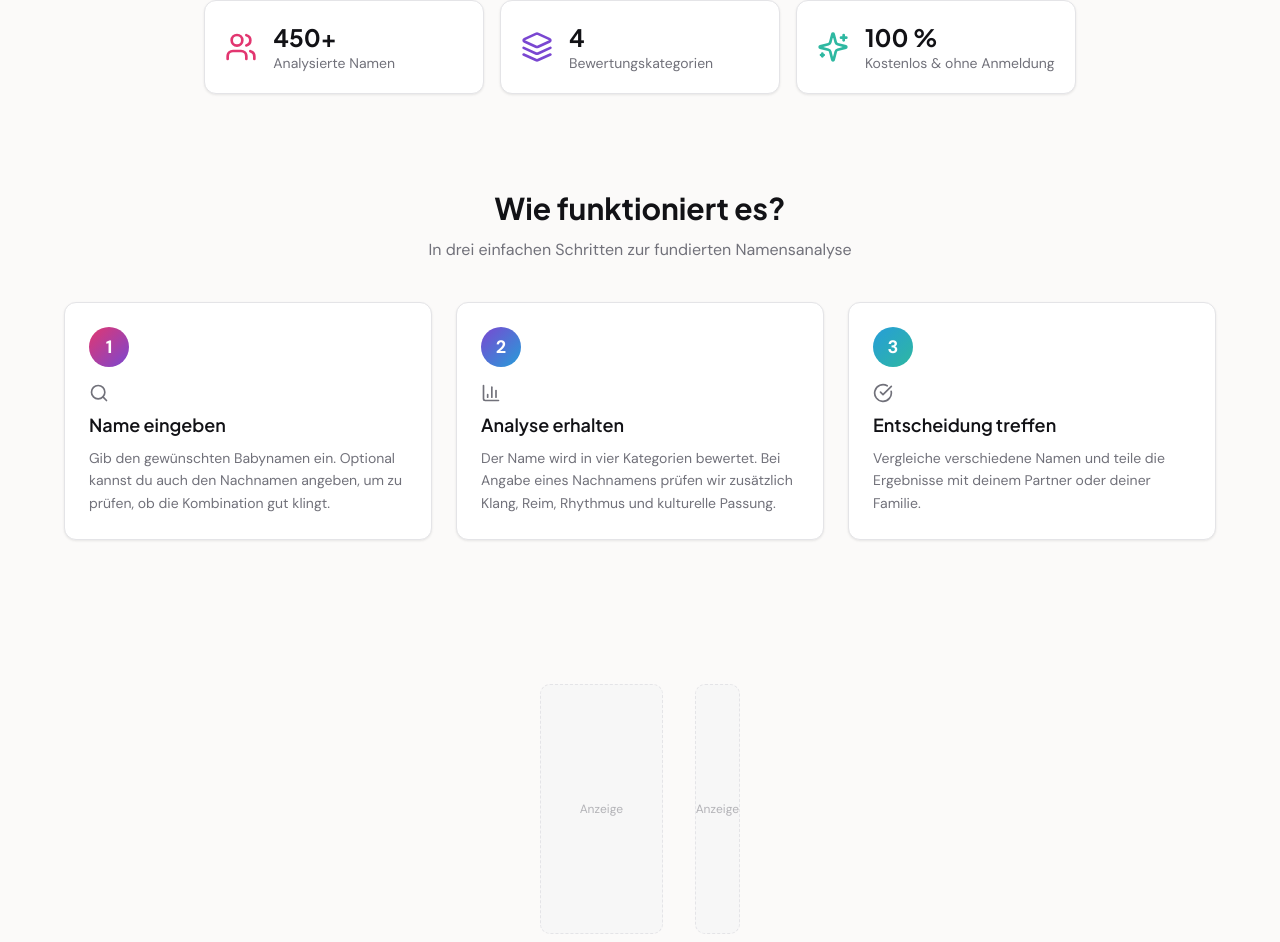
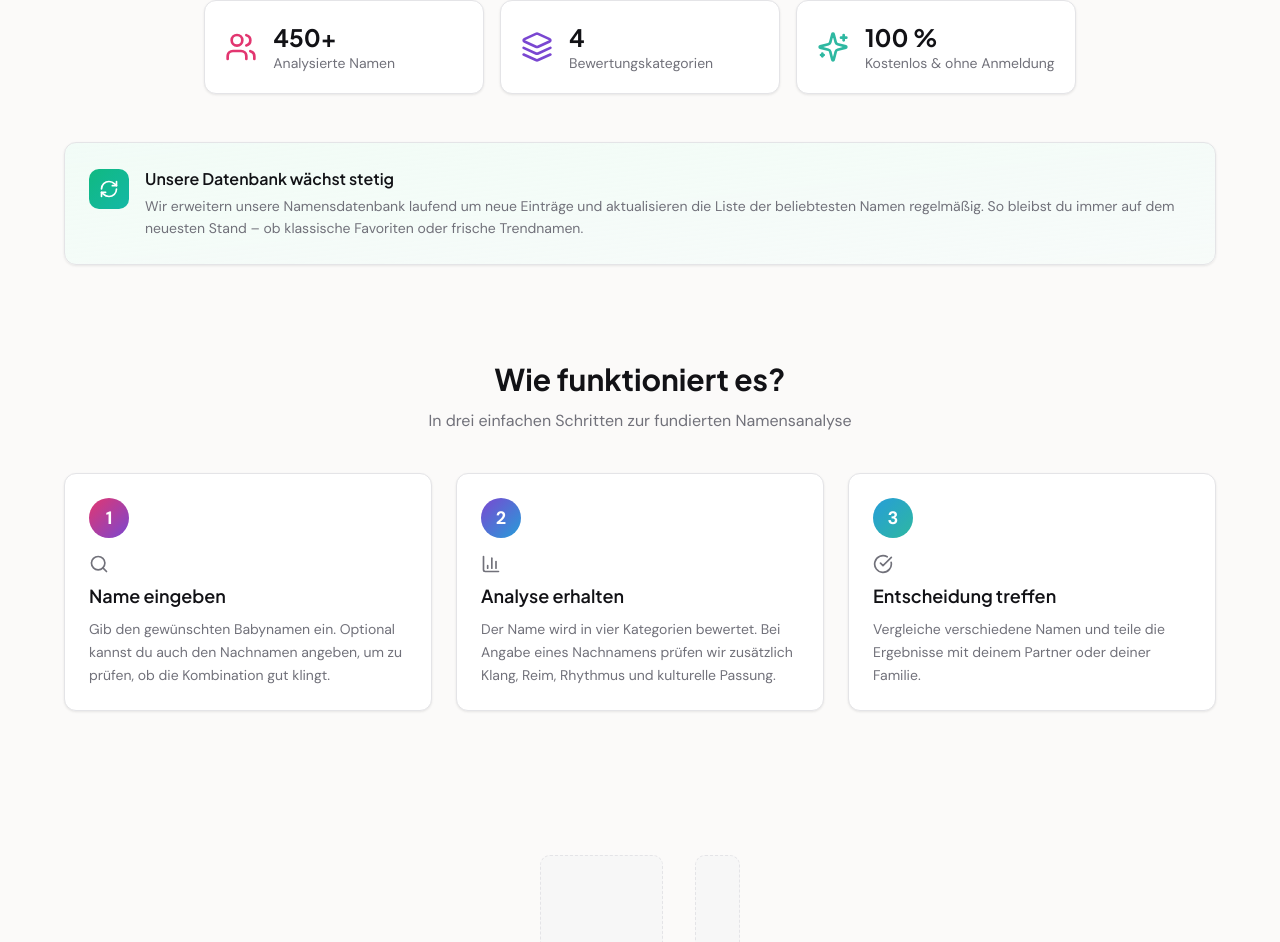
Before and after one commit to DocS61/newlevellife, a Next.js app in the folder nextjs_space/: page / in a window 1280 px wide. Shown: the part 1725-2667 px from the top of the page. Built offline with nearby package versions, Linux system fonts and the light colour scheme; no server answers; the database is empty.

Commit message:
Datenbank-Update-Hinweis auf Startseite

```diff
--- a/nextjs_space/components/homepage-client.tsx
+++ b/nextjs_space/components/homepage-client.tsx
@@ -10,7 +10,7 @@ import { InstallPrompt } from './install-prompt'
 import { TopNamesSection } from './top-names-section'
 import { blogArticles } from '@/lib/blog-data'
 import Link from 'next/link'
-import { Baby, Shield, Globe, Briefcase, TrendingUp, Search, BarChart3, CheckCircle, Lightbulb, HelpCircle, Heart, Share2, BookOpen, ArrowRight, Users, Layers, Sparkles } from 'lucide-react'
+import { Baby, Shield, Globe, Briefcase, TrendingUp, Search, BarChart3, CheckCircle, Lightbulb, HelpCircle, Heart, Share2, BookOpen, ArrowRight, Users, Layers, Sparkles, RefreshCw } from 'lucide-react'
 import { motion } from 'framer-motion'
 import { toast } from 'sonner'
 
@@ -201,6 +201,28 @@ export function HomepageClient() {
             </motion.div>
           ))}
         </div>
+      </section>
+
+      {/* Datenbank-Update-Hinweis */}
+      <section className="max-w-[1200px] mx-auto px-4 sm:px-6 pb-12">
+        <motion.div
+          initial={{ opacity: 0, y: 12 }}
+          whileInView={{ opacity: 1, y: 0 }}
+          viewport={{ once: true }}
+          className="flex items-start gap-4 p-5 sm:p-6 rounded-xl border border-[hsl(170,60%,45%/0.25)] bg-gradient-to-br from-emerald-50/60 to-teal-50/40 dark:from-emerald-950/20 dark:to-teal-950/15"
+          style={{ boxShadow: 'var(--shadow-sm)' }}
+        >
+          <div className="w-10 h-10 rounded-lg bg-gradient-to-br from-emerald-500 to-teal-500 flex items-center justify-center text-white shrink-0 mt-0.5">
+            <RefreshCw className="w-5 h-5" />
+          </div>
+          <div>
+            <h3 className="font-display font-semibold text-sm sm:text-base mb-1">Unsere Datenbank wächst stetig</h3>
+            <p className="text-sm text-muted-foreground leading-relaxed">
+              Wir erweitern unsere Namensdatenbank laufend um neue Einträge und aktualisieren die Liste der beliebtesten Namen regelmäßig.
+              So bleibst du immer auf dem neuesten Stand – ob klassische Favoriten oder frische Trendnamen.
+            </p>
+          </div>
+        </motion.div>
       </section>
 
       {/* Wie funktioniert es? */}
```
Also changed, not shown: 1 other file (tests, documents, lock files or other folders).
